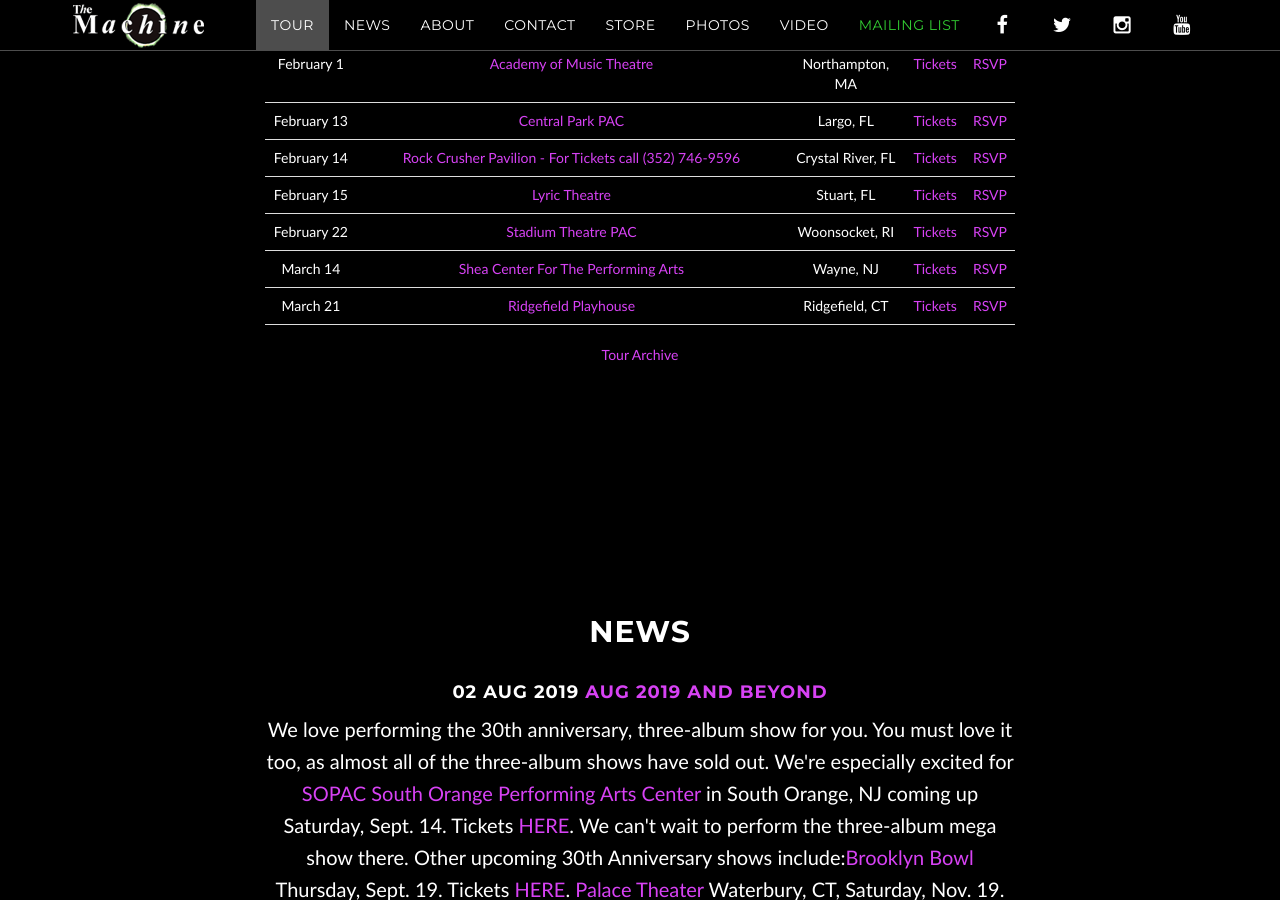
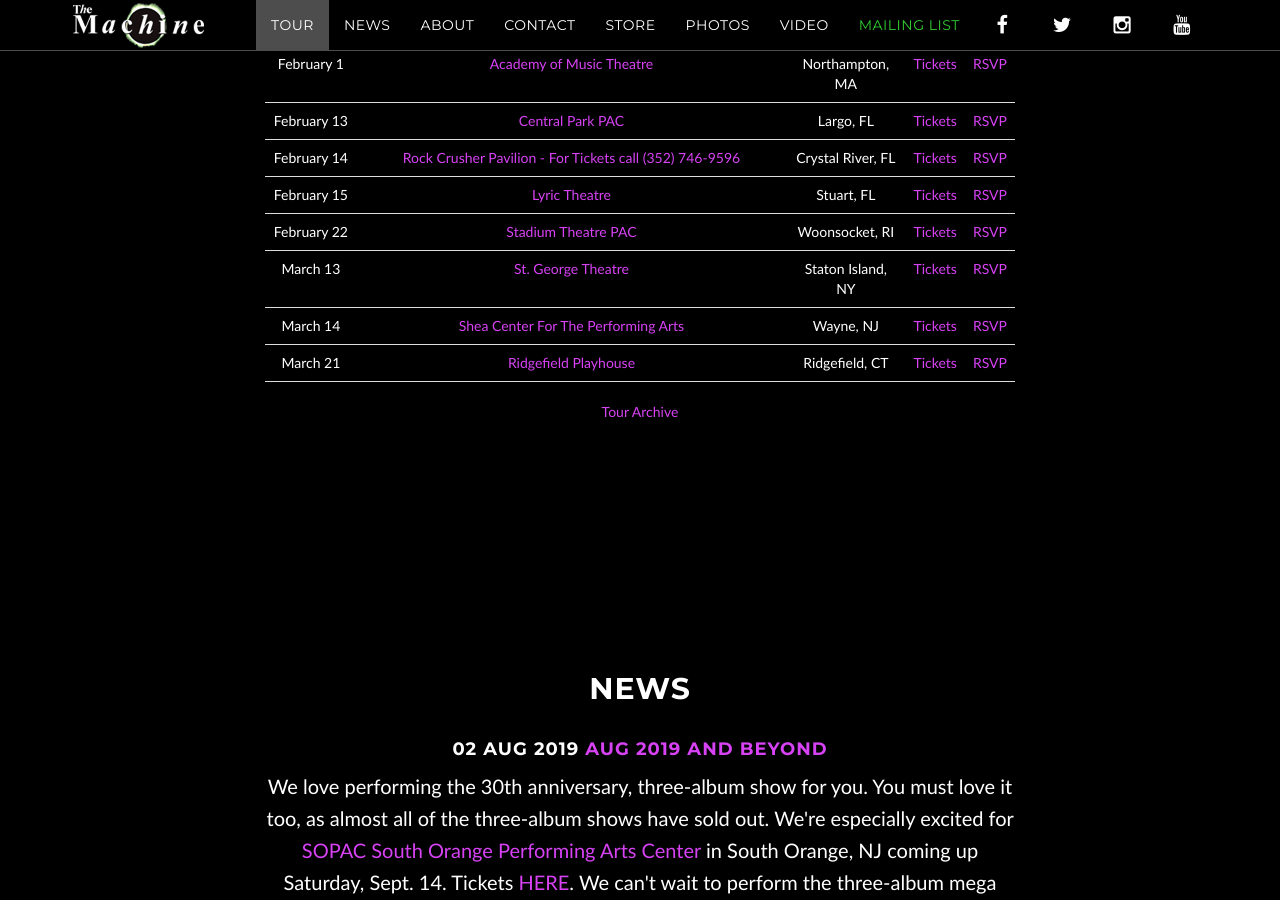
Before and after one commit to machineweb/machineweb.github.io, a Jekyll site: the page built from index.html, in a window 1280 px wide and 900 px high, scrolled down 1993 px. Built offline with Jekyll 4.4.1, drawn with Linux system fonts in a browser that asks for light colours; comment, search, counter and statistics services are not loaded.

Commit message:
New tour item

```diff
--- a/_data/tour.yml
+++ b/_data/tour.yml
@@ -4065,3 +4065,11 @@
     tickets-url: ""
     rsvp-url: ""
     order: "1584158400000"
+
+  - date: "March 13 2020"
+    venue: "St. George Theatre"
+    venue-url: ""
+    location: "Staton Island, NY"
+    tickets-url: ""
+    rsvp-url: ""
+    order: "1584072000000"
```
